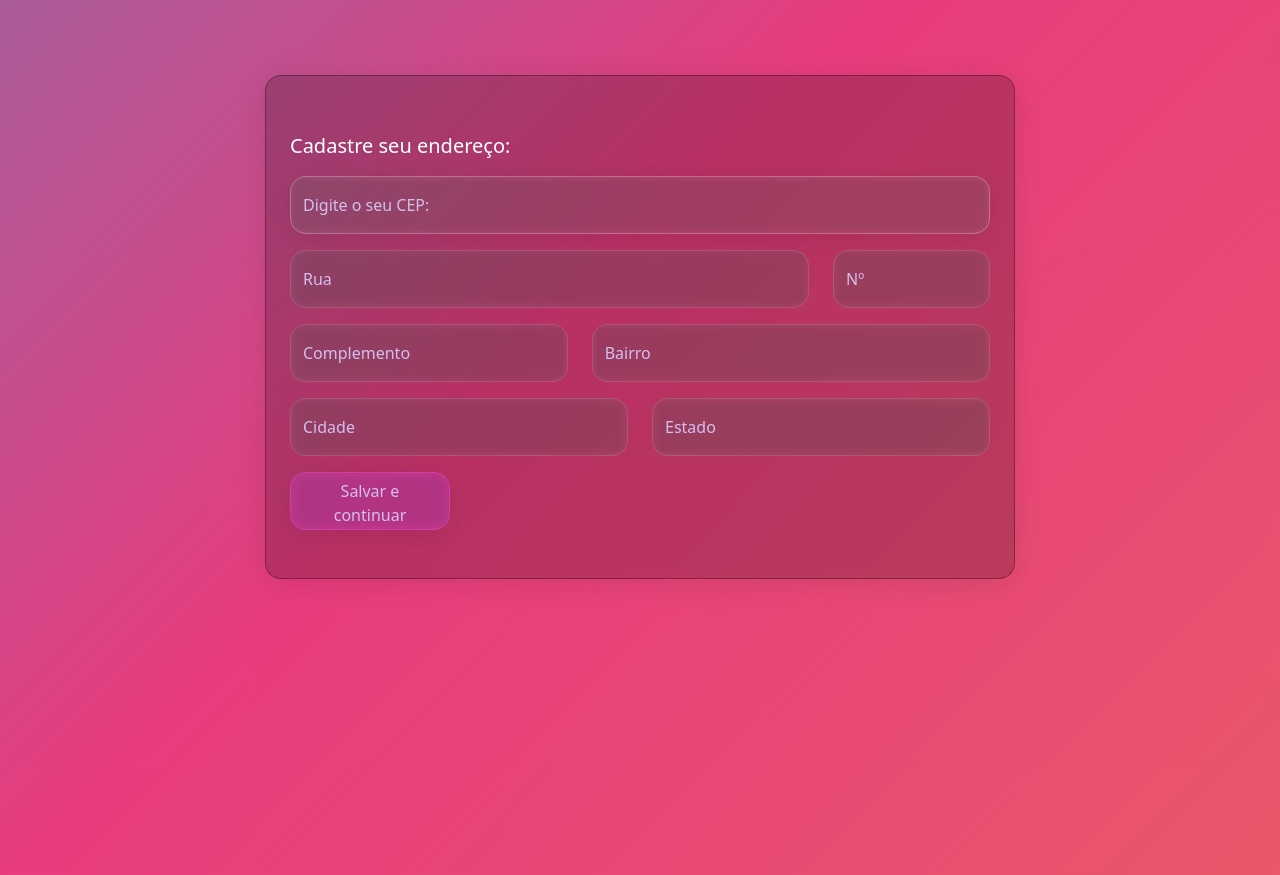
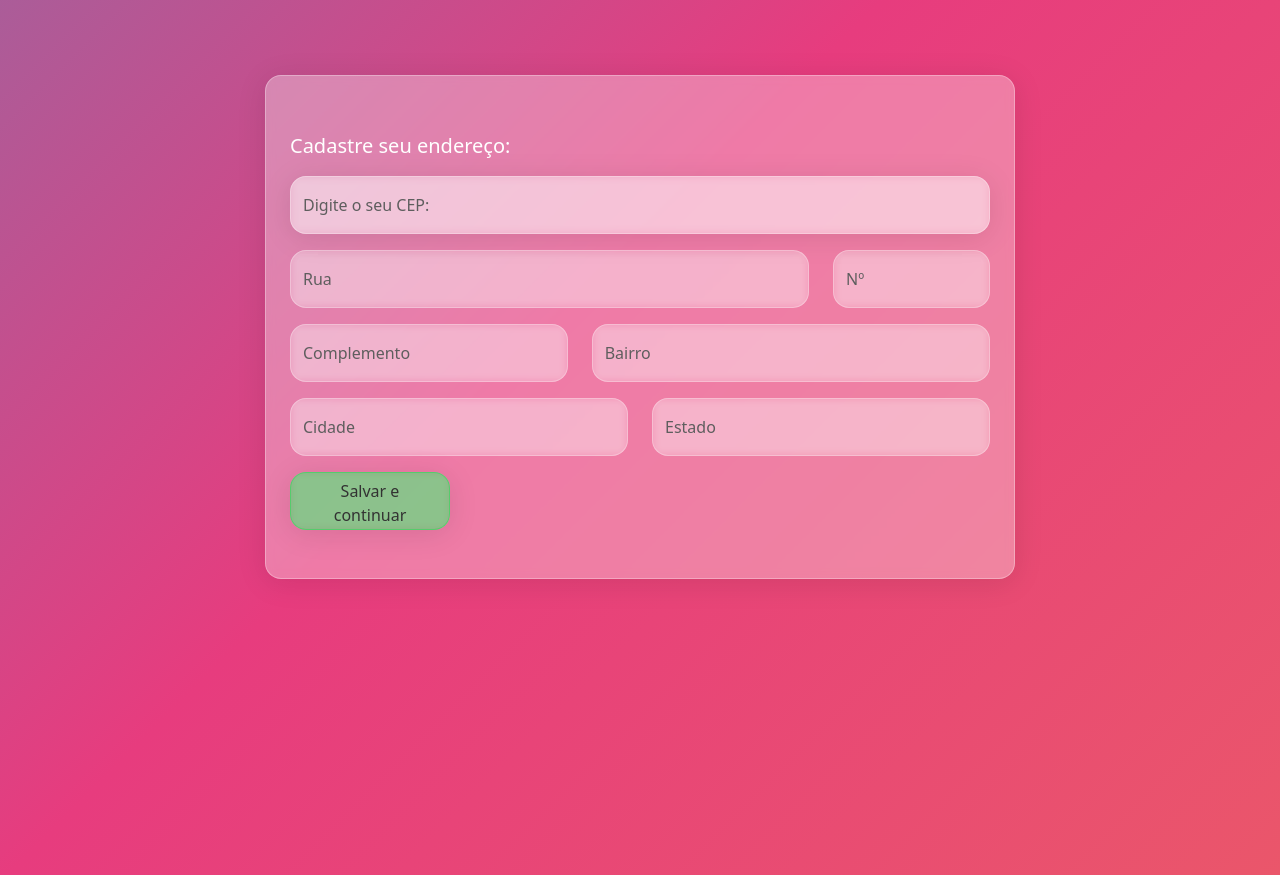
Before and after one commit to raave-git/treino-de-api, a plain HTML site: page index.html in a window 1280 px wide. Drawn offline with nearby package versions, Linux system fonts and the light colour scheme.

Commit message:
cores da interface atualizada

```diff
--- a/css/style.css
+++ b/css/style.css
@@ -1,9 +1,8 @@
 :root {
-    --cor-do-fundo: linear-gradient(90deg, rgba(6,222,255,1) 0%, rgba(9,70,121,1) 25%, rgba(2,92,55,0.9429971817828694) 100%);
     --cor-secundaria-de-fundo: #292826;
     --cor-primaria: #fff;
     --cor-secundaria: rgba(242, 78, 235, 0.3);
-    --cor-do-texto: #d3c0ee;
+    --cor-do-texto: #5e5e5e;
     --cor-das-bordas: #d3c0ee;
 }
 
@@ -117,12 +116,12 @@
 }
 
 #vidro {
-    background: rgba(0, 0, 0, 0.2);
+    background: rgba(255, 255, 255, 0.32);
     border-radius: 16px;
     box-shadow: 0 4px 30px rgba(0, 0, 0, 0.1);
     backdrop-filter: blur(5px);
     -webkit-backdrop-filter: blur(5px);
-    border: 1px solid rgba(0, 0, 0, 0.3);
+    border: 1px solid rgba(255, 255, 255, 0.3);
     max-width: 750px;
     display: block;
     margin: auto auto;
@@ -142,14 +141,13 @@
 
 #order-form-container input,
 #order-form-container select {
-    /* From https://css.glass */
-    background: rgba(255, 255, 255, 0.1);
+    background: rgba(255, 255, 255, 0.32);
     border-radius: 16px;
     box-shadow: 0 4px 30px rgba(0, 0, 0, 0.1);
     backdrop-filter: blur(5px);
     -webkit-backdrop-filter: blur(5px);
-    border: 1px solid rgba(255, 255, 255, 0.23);
-    color: white;
+    border: 1px solid rgba(255, 255, 255, 0.3);
+    color: rgb(51, 51, 51);
 }
 
 #order-form-container select {
@@ -163,12 +161,12 @@
 
 #order-form-container input:disabled,
 #order-form-container select:disabled {
-    background: rgba(173, 173, 173, 0.14);
+    background: rgba(255, 255, 255, 0.14);
     border-radius: 16px;
     box-shadow: 0 4px 30px rgba(0, 0, 0, 0.1);
     backdrop-filter: blur(5px);
     -webkit-backdrop-filter: blur(5px);
-    border: 1px solid rgba(173, 173, 173, 0.23);
+    border: 1px solid rgba(255, 255, 255, 0.3);
     color: var(--cor-do-texto);
 }
 
@@ -177,15 +175,15 @@
 }
 
 #save-btn {
-    background: rgba(242, 78, 235, 0.32);
+    background: rgba(28, 226, 81, 0.48);
     border-radius: 16px;
     box-shadow: 0 4px 30px rgba(0, 0, 0, 0.1);
-    backdrop-filter: blur(6.4px);
-    -webkit-backdrop-filter: blur(6.4px);
-    border: 1px solid rgba(242, 78, 235, 0.3);
+    backdrop-filter: blur(5px);
+    -webkit-backdrop-filter: blur(5px);
+    border: 1px solid rgba(28, 226, 81, 0.48);
     width: 10em;
     height: 58px;
-    color: var(--cor-do-texto);
+    color: rgb(51, 51, 51);
     border-radius: 16px;
 }
 
```
